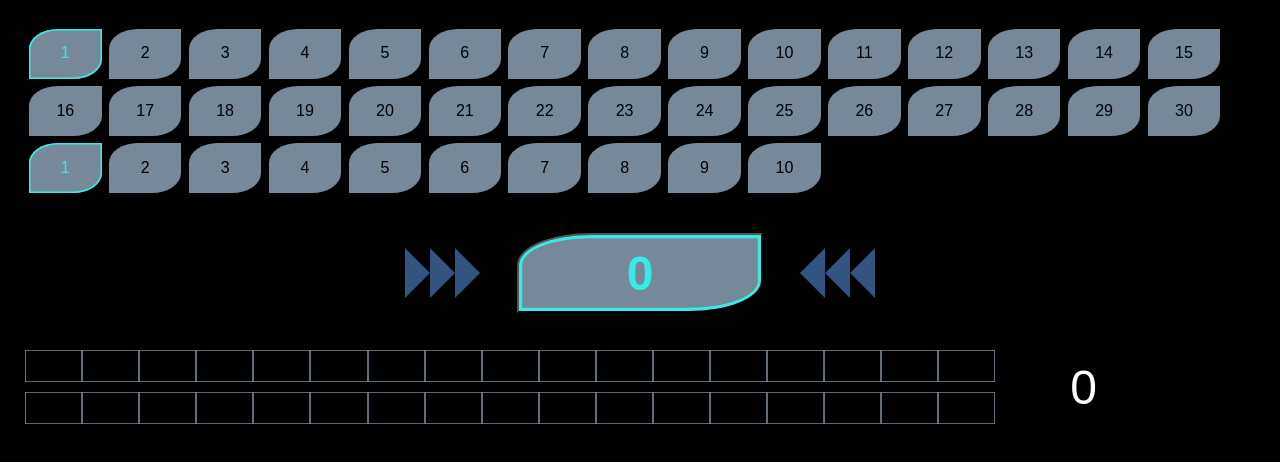
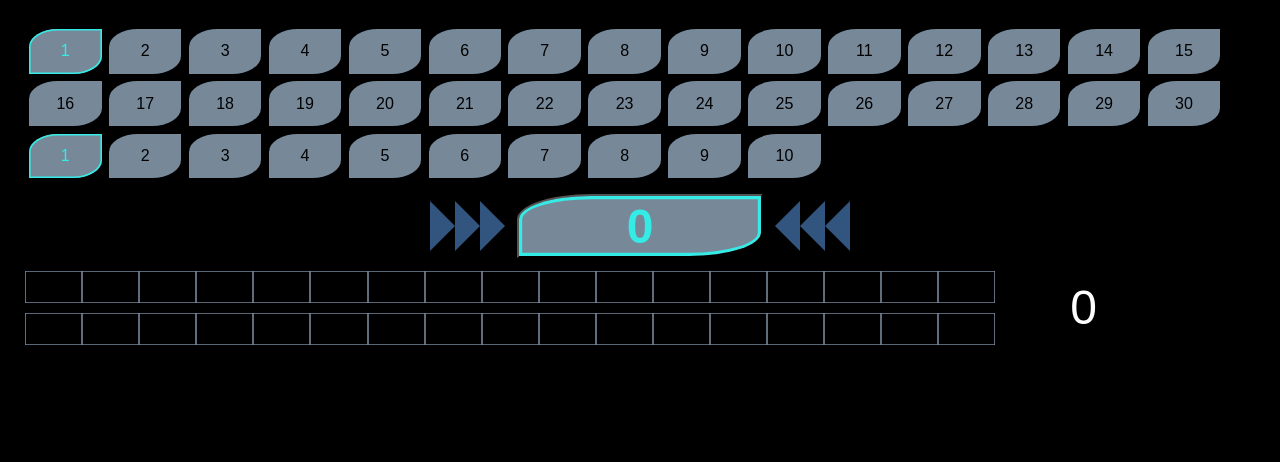
Before and after one commit to unrelatedName/Seipprun, an Angular app: page / in a window 1280 px wide. Shown: the top 462 px of the page. Built offline with nearby package versions, Linux system fonts and the light colour scheme.

Commit message:
2 files modified

```diff
--- a/src/app/app.component.ts
+++ b/src/app/app.component.ts
@@ -1,4 +1,5 @@
 import { Component, VERSION } from '@angular/core';
+
 
 @Component({
   selector: 'my-app',
--- a/src/styles.css
+++ b/src/styles.css
@@ -13,14 +13,14 @@ body {
 
 html {
   -ms-touch-action: manipulation;
-      touch-action: manipulation;
+  touch-action: manipulation;
 }
 
 .box {
   display: inline-block;
   /*   height: 5.5%; */
   width: 5.9%;
-  line-height: 280%;
+  line-height: 2.5em;
   border-radius: 40% 0px 40% 0px;
   margin: 0.3%;
   padding: 0.2%;
@@ -37,8 +37,6 @@ html {
   background-color: lightslategray;
 }
 
-
-
 .dice.active {
   color: #34ebe5;
   box-shadow: inset 0px 0px 0px 0.1rem #34ebe5;
@@ -52,8 +50,8 @@ html {
 .healthbar {
   display: inline-block;
   width: 80%;
-  color:black;
-  overflow:hidden;
+  color: black;
+  overflow: hidden;
   white-space: nowrap;
   vertical-align: middle;
 }
@@ -85,8 +83,8 @@ html {
 }
 
 .rollcontainer {
-  display:flex;
-  flex-wrap:nowrap;
+  display: flex;
+  flex-wrap: nowrap;
   justify-content: center;
   align-items: center;
 }
@@ -131,10 +129,10 @@ html {
 .roll {
   border-top-left-radius: 30% 40%;
   border-bottom-right-radius: 30% 40%;
-/*   margin: 3%;*/
-  margin: 3%;
+  /*   margin: 3%;*/
+  margin: 1%;
   width: 20%;
-  height:5rem;
+  height: 4rem;
   /* height:8em; */
   /* line-height: 1.5rem; */
   background-color: lightslategray;
@@ -147,6 +145,8 @@ html {
   -ms-user-select: none;
   user-select: none;
   -o-user-select: none;
+  text-align: center;
+  vertical-align: middle;
 }
 
 .count-right {
```
